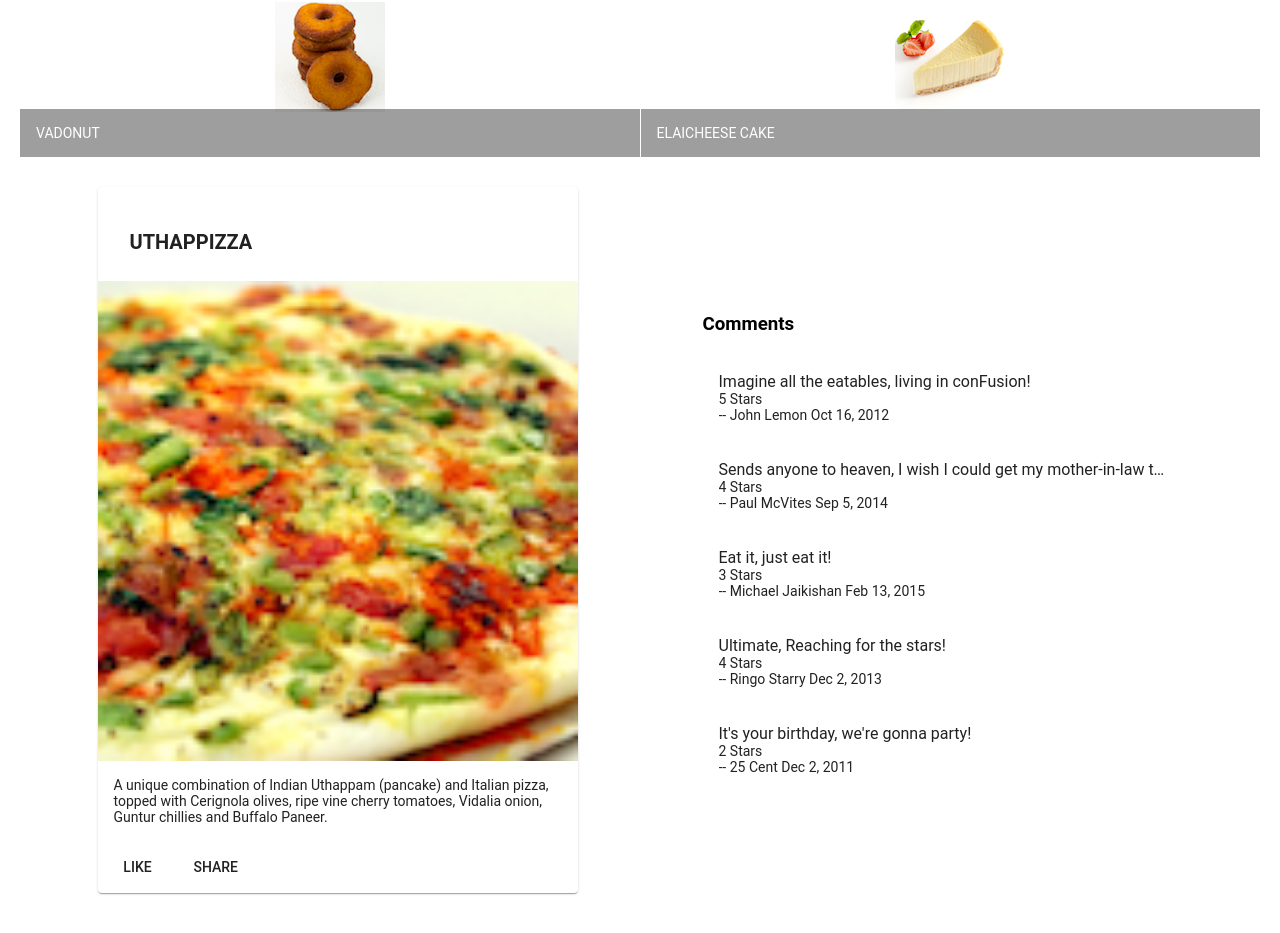
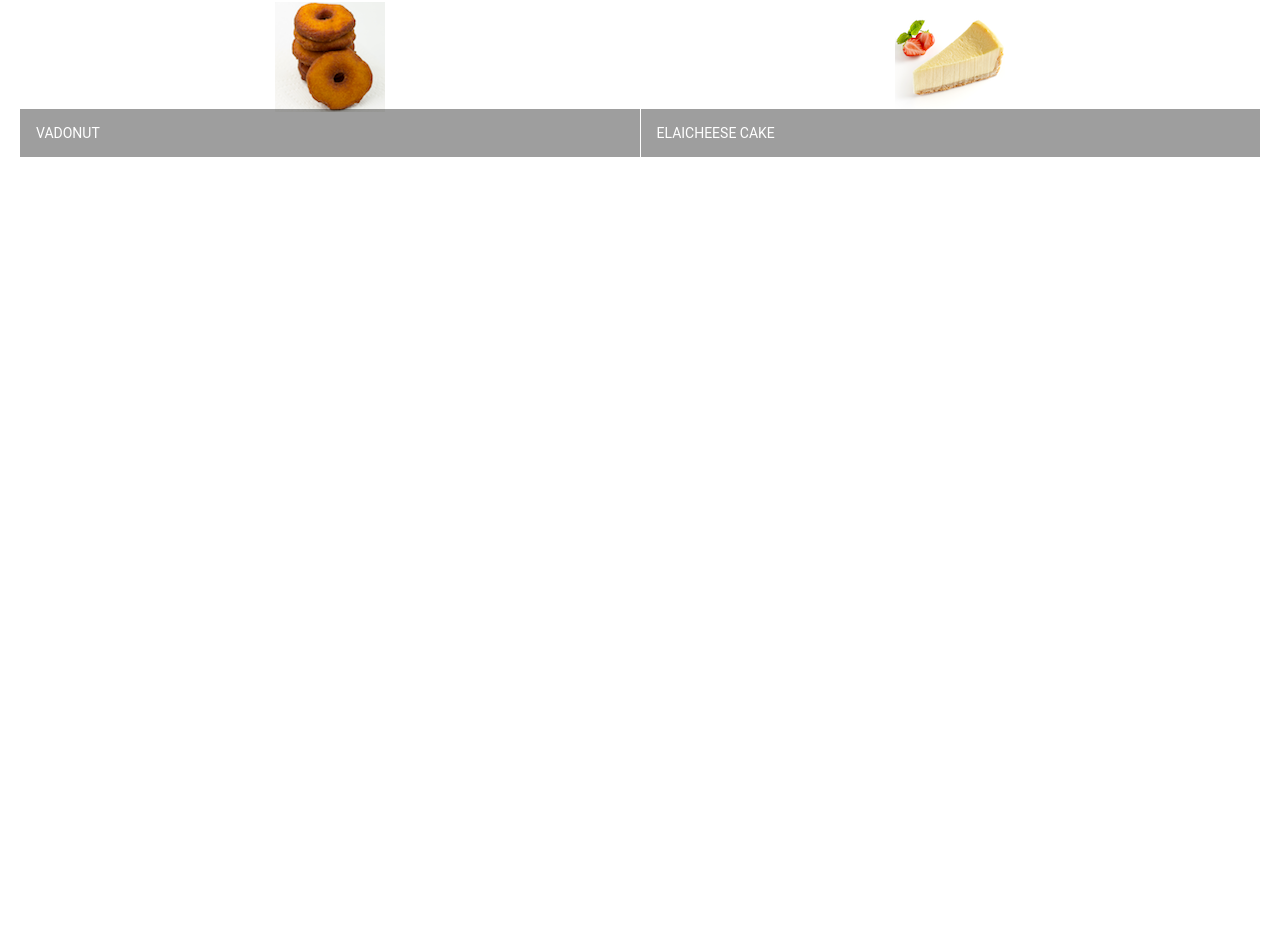
Before and after one commit to mmaltese/angular-playground, an Angular app: page / in a window 1280 px wide. Shown: the part 407-1340 px from the top of the page. After the commit the page ends 800 px from the top, so only its background shows below. Built offline with nearby package versions, Linux system fonts and the light colour scheme.

Commit message:
Data binding

```diff
--- a/src/app/dishdetail/dishdetail.component.ts
+++ b/src/app/dishdetail/dishdetail.component.ts
@@ -1,46 +1,6 @@
-import { Component, OnInit } from '@angular/core';
+import { Component, OnInit, Input } from '@angular/core';
 
-const DISH = {
-    name: 'Uthappizza',
-    image: '/assets/images/uthappizza.png',
-    category: 'mains',
-    label: 'Hot',
-    price: '4.99',
-    // tslint:disable-next-line:max-line-length
-    description: 'A unique combination of Indian Uthappam (pancake) and Italian pizza, topped with Cerignola olives, ripe vine cherry tomatoes, Vidalia onion, Guntur chillies and Buffalo Paneer.',
-    comments: [
-        {
-            rating: 5,
-            comment: 'Imagine all the eatables, living in conFusion!',
-            author: 'John Lemon',
-            date: '2012-10-16T17:57:28.556094Z'
-        },
-        {
-            rating: 4,
-            comment: 'Sends anyone to heaven, I wish I could get my mother-in-law to eat it!',
-            author: 'Paul McVites',
-            date: '2014-09-05T17:57:28.556094Z'
-        },
-        {
-            rating: 3,
-            comment: 'Eat it, just eat it!',
-            author: 'Michael Jaikishan',
-            date: '2015-02-13T17:57:28.556094Z'
-        },
-        {
-            rating: 4,
-            comment: 'Ultimate, Reaching for the stars!',
-            author: 'Ringo Starry',
-            date: '2013-12-02T17:57:28.556094Z'
-        },
-        {
-            rating: 2,
-            comment: 'It\'s your birthday, we\'re gonna party!',
-            author: '25 Cent',
-            date: '2011-12-02T17:57:28.556094Z'
-        }
-    ]
-};
+import { Dish } from '../shared/dish';
 
 @Component({
     selector: 'app-dishdetail',
@@ -49,8 +9,8 @@
 })
 
 export class DishdetailComponent implements OnInit {
-
-    dish = DISH;
+    @Input()
+    dish = Dish;
 
     constructor() { }
 
--- a/src/app/menu/menu.component.html
+++ b/src/app/menu/menu.component.html
@@ -9,7 +9,7 @@
 
   <div fxFlex>
     <mat-grid-list cols="2" rowHeight="200px">
-      <mat-grid-tile *ngFor="let dish of dishes">
+      <mat-grid-tile *ngFor="let dish of dishes" (click)="onSelect(dish)">
         <img matListAvatar src={{dish.image}} alt={{dish.name}} />
         <mat-grid-tile-footer>
           <h1 matLine>{{ dish.name | uppercase }}</h1>
@@ -18,5 +18,5 @@
     </mat-grid-list>
   </div>
 
-  <app-dishdetail></app-dishdetail>
+  <app-dishdetail [dish]="selectedDish"></app-dishdetail>
 </div>
--- a/src/app/menu/menu.component.ts
+++ b/src/app/menu/menu.component.ts
@@ -13,11 +13,15 @@
 
   dishes = DISHES;
 
-  selectedDish: Dish = DISHES[0];
+  selectedDish: Dish;
 
   constructor() { }
 
   ngOnInit() {
   }
 
+  onSelect(dish: Dish){
+    this.selectedDish = dish;
+  };
+
 }
```
